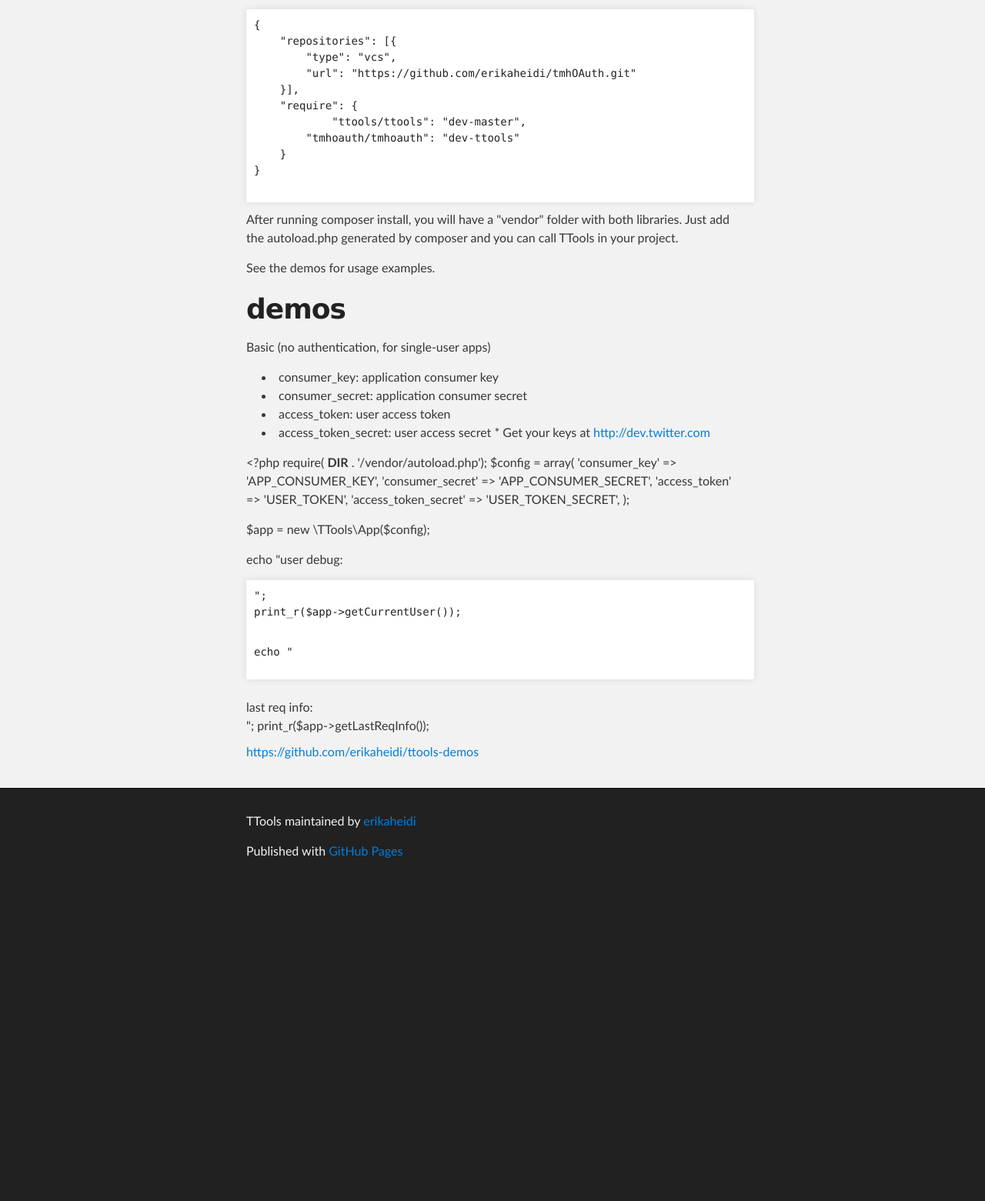
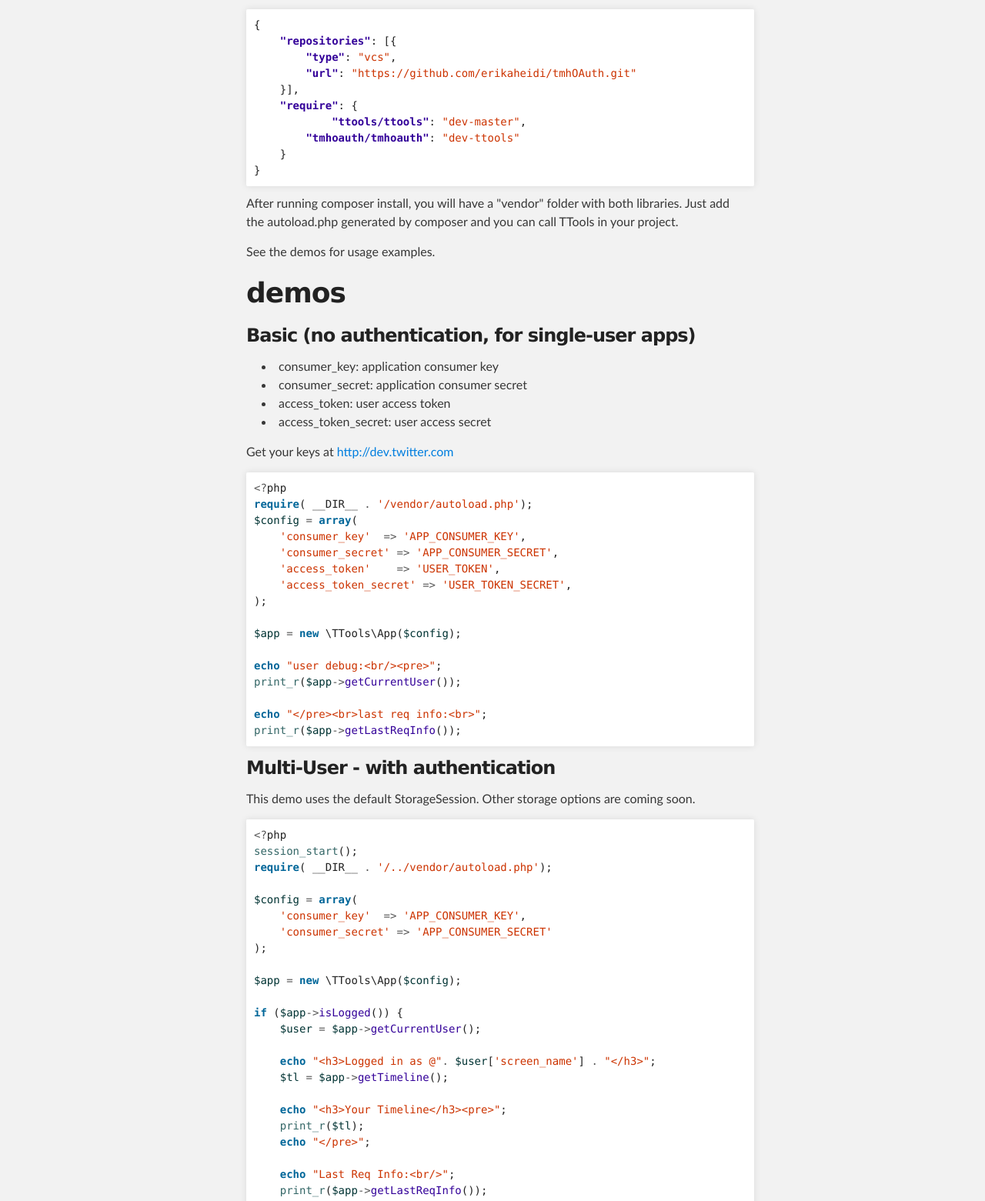
Before and after one commit to wizard2014/ttools, a plain HTML site: page index.html in a window 1280 px wide. Shown: the part 565-2126 px from the top of the page at 77% size. Before the commit the page ends 1718 px from the top, so only its background shows below. Drawn offline with Linux system fonts and the light colour scheme.

```diff
--- a/index.html
+++ b/index.html
@@ -42,19 +42,17 @@
 <p>TTools relies (for now) on a forked version of themattharris/tmhOAuth.
 Add this to your composer.json:</p>
 
-<pre>
-{
-    "repositories": [{
-        "type": "vcs",
-        "url": "https://github.com/erikaheidi/tmhOAuth.git"
-    }],
-    "require": {
-            "ttools/ttools": "dev-master",
-        "tmhoauth/tmhoauth": "dev-ttools"
-    }
-}
-
-</pre>
+<div class="highlight"><pre><span class="p">{</span>
+    <span class="nt">"repositories"</span><span class="p">:</span> <span class="p">[{</span>
+        <span class="nt">"type"</span><span class="p">:</span> <span class="s2">"vcs"</span><span class="p">,</span>
+        <span class="nt">"url"</span><span class="p">:</span> <span class="s2">"https://github.com/erikaheidi/tmhOAuth.git"</span>
+    <span class="p">}],</span>
+    <span class="nt">"require"</span><span class="p">:</span> <span class="p">{</span>
+            <span class="nt">"ttools/ttools"</span><span class="p">:</span> <span class="s2">"dev-master"</span><span class="p">,</span>
+        <span class="nt">"tmhoauth/tmhoauth"</span><span class="p">:</span> <span class="s2">"dev-ttools"</span>
+    <span class="p">}</span>
+<span class="p">}</span>
+</pre></div>
 
 <p>After running composer install, you will have a "vendor" folder with both libraries. Just add the autoload.php generated by composer and you can call TTools in your project.</p>
 
@@ -62,32 +60,69 @@ Add this to your composer.json:</p>
 
 <h1>demos</h1>
 
-<p>Basic (no authentication, for single-user apps)</p>
+<h3>Basic (no authentication, for single-user apps)</h3>
 
 <ul>
 <li>consumer_key: application consumer key</li>
 <li>consumer_secret: application consumer secret</li>
 <li>access_token: user access token</li>
-<li>access_token_secret: user access secret
-*
-Get your keys at <a href="http://dev.twitter.com">http://dev.twitter.com</a>
-</li>
-</ul><p>&lt;?php
-require( <strong>DIR</strong> . '/vendor/autoload.php');
-$config = array(
-    'consumer_key'  =&gt; 'APP_CONSUMER_KEY',
-    'consumer_secret' =&gt; 'APP_CONSUMER_SECRET',
-    'access_token'    =&gt; 'USER_TOKEN',
-    'access_token_secret' =&gt; 'USER_TOKEN_SECRET',
-);</p>
+<li>access_token_secret: user access secret</li>
+</ul><p>Get your keys at <a href="http://dev.twitter.com">http://dev.twitter.com</a></p>
 
-<p>$app = new \TTools\App($config);</p>
+<div class="highlight"><pre><span class="o">&lt;?</span><span class="nx">php</span>
+<span class="k">require</span><span class="p">(</span> <span class="nx">__DIR__</span> <span class="o">.</span> <span class="s1">'/vendor/autoload.php'</span><span class="p">);</span>
+<span class="nv">$config</span> <span class="o">=</span> <span class="k">array</span><span class="p">(</span>
+    <span class="s1">'consumer_key'</span>  <span class="o">=&gt;</span> <span class="s1">'APP_CONSUMER_KEY'</span><span class="p">,</span>
+    <span class="s1">'consumer_secret'</span> <span class="o">=&gt;</span> <span class="s1">'APP_CONSUMER_SECRET'</span><span class="p">,</span>
+    <span class="s1">'access_token'</span>    <span class="o">=&gt;</span> <span class="s1">'USER_TOKEN'</span><span class="p">,</span>
+    <span class="s1">'access_token_secret'</span> <span class="o">=&gt;</span> <span class="s1">'USER_TOKEN_SECRET'</span><span class="p">,</span>
+<span class="p">);</span>
 
-<p>echo "user debug:<br></p><pre>";
-print_r($app-&gt;getCurrentUser());
+<span class="nv">$app</span> <span class="o">=</span> <span class="k">new</span> <span class="nx">\TTools\App</span><span class="p">(</span><span class="nv">$config</span><span class="p">);</span>
 
-<p>echo "</p></pre><br>last req info:<br>";
-print_r($app-&gt;getLastReqInfo());
+<span class="k">echo</span> <span class="s2">"user debug:&lt;br/&gt;&lt;pre&gt;"</span><span class="p">;</span>
+<span class="nb">print_r</span><span class="p">(</span><span class="nv">$app</span><span class="o">-&gt;</span><span class="na">getCurrentUser</span><span class="p">());</span>
+
+<span class="k">echo</span> <span class="s2">"&lt;/pre&gt;&lt;br&gt;last req info:&lt;br&gt;"</span><span class="p">;</span>
+<span class="nb">print_r</span><span class="p">(</span><span class="nv">$app</span><span class="o">-&gt;</span><span class="na">getLastReqInfo</span><span class="p">());</span>
+</pre></div>
+
+<h3>Multi-User - with authentication</h3>
+
+<p>This demo uses the default StorageSession. Other storage options are coming soon.</p>
+
+<div class="highlight"><pre><span class="o">&lt;?</span><span class="nx">php</span>
+<span class="nb">session_start</span><span class="p">();</span>
+<span class="k">require</span><span class="p">(</span> <span class="nx">__DIR__</span> <span class="o">.</span> <span class="s1">'/../vendor/autoload.php'</span><span class="p">);</span>
+
+<span class="nv">$config</span> <span class="o">=</span> <span class="k">array</span><span class="p">(</span>
+    <span class="s1">'consumer_key'</span>  <span class="o">=&gt;</span> <span class="s1">'APP_CONSUMER_KEY'</span><span class="p">,</span>
+    <span class="s1">'consumer_secret'</span> <span class="o">=&gt;</span> <span class="s1">'APP_CONSUMER_SECRET'</span>
+<span class="p">);</span>
+
+<span class="nv">$app</span> <span class="o">=</span> <span class="k">new</span> <span class="nx">\TTools\App</span><span class="p">(</span><span class="nv">$config</span><span class="p">);</span>
+
+<span class="k">if</span> <span class="p">(</span><span class="nv">$app</span><span class="o">-&gt;</span><span class="na">isLogged</span><span class="p">())</span> <span class="p">{</span>
+    <span class="nv">$user</span> <span class="o">=</span> <span class="nv">$app</span><span class="o">-&gt;</span><span class="na">getCurrentUser</span><span class="p">();</span>
+
+    <span class="k">echo</span> <span class="s2">"&lt;h3&gt;Logged in as @"</span><span class="o">.</span> <span class="nv">$user</span><span class="p">[</span><span class="s1">'screen_name'</span><span class="p">]</span> <span class="o">.</span> <span class="s2">"&lt;/h3&gt;"</span><span class="p">;</span>
+    <span class="nv">$tl</span> <span class="o">=</span> <span class="nv">$app</span><span class="o">-&gt;</span><span class="na">getTimeline</span><span class="p">();</span>
+
+    <span class="k">echo</span> <span class="s2">"&lt;h3&gt;Your Timeline&lt;/h3&gt;&lt;pre&gt;"</span><span class="p">;</span>
+    <span class="nb">print_r</span><span class="p">(</span><span class="nv">$tl</span><span class="p">);</span>
+    <span class="k">echo</span> <span class="s2">"&lt;/pre&gt;"</span><span class="p">;</span>
+
+    <span class="k">echo</span> <span class="s2">"Last Req Info:&lt;br/&gt;"</span><span class="p">;</span>
+    <span class="nb">print_r</span><span class="p">(</span><span class="nv">$app</span><span class="o">-&gt;</span><span class="na">getLastReqInfo</span><span class="p">());</span>
+<span class="p">}</span> <span class="k">else</span> <span class="p">{</span>
+    <span class="nv">$login_url</span> <span class="o">=</span> <span class="nv">$app</span><span class="o">-&gt;</span><span class="na">getLoginUrl</span><span class="p">();</span>
+    <span class="k">echo</span> <span class="s1">'Please log in: &lt;a href="'</span><span class="o">.</span> <span class="nv">$login_url</span> <span class="o">.</span> <span class="s1">'"&gt;'</span> <span class="o">.</span> <span class="nv">$login_url</span> <span class="o">.</span> <span class="s1">'&lt;/a&gt;'</span><span class="p">;</span>
+<span class="p">}</span>
+</pre></div>
+
+<h2>Get the Demo Sources</h2>
+
+<p>Im still working in the demos and documentation, but you can see all the demos so far in the repo bellow:</p>
 
 <p><a href="https://github.com/erikaheidi/ttools-demos"></a><a href="https://github.com/erikaheidi/ttools-demos">https://github.com/erikaheidi/ttools-demos</a></p>
       </section>
```
Also changed, not shown: params.json (+1 -1 lines).
